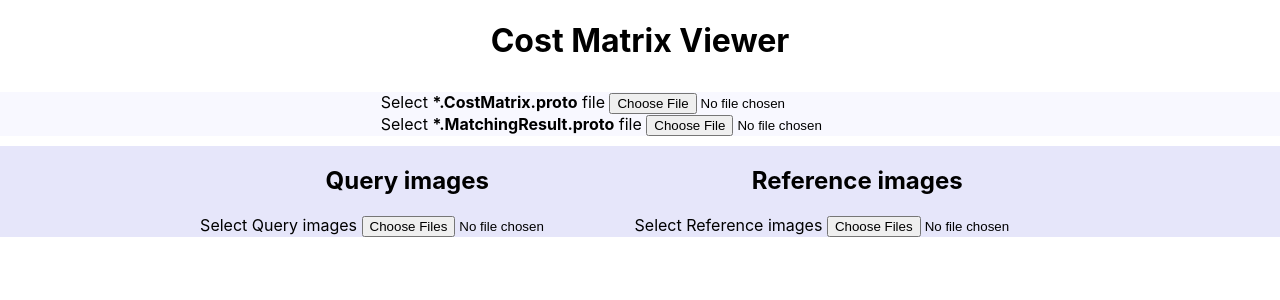
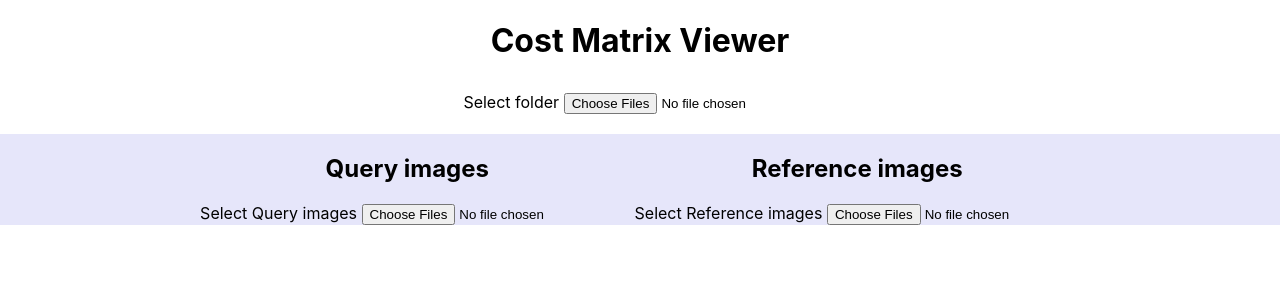
Before and after one commit to ovysotska/image_sequence_localizer, a React (Create React App) app in the folder src/viewer/: page / in a window 1280 px wide. Shown: the top 300 px of the page. Built offline with nearby package versions, Linux system fonts and the light colour scheme.

Commit message:
Loading all available data from folder

```diff
--- a/src/viewer/src/App.tsx
+++ b/src/viewer/src/App.tsx
@@ -1,35 +1,21 @@
 // Created by O. Vysotska in 2023
-import { useState, useEffect } from "react";
+import { useState } from "react";
 import "./App.css";
-import { ProtoLoader, MessageType } from "./ProtoLoader";
-import { CostMatrix, CostMatrixElement } from "./costMatrix";
-import { ImagesLoader } from "./ImagesLoader";
-import {
-  MatchingResultElement,
-  readMatchingResultFromProto,
-} from "./matchingResult";
-import CostMatrixComponent from "./CostMatrixComponent";
+import { CostMatrixElement } from "./resources/costMatrix";
+import { ImagesPreview } from "./components/ImagesPreview";
+import CostMatrixComponent from "./components/CostMatrixComponent";
+
+import DataLoader from "./components/DataLoader";
 
 function App() {
-  const [costMatrixProto, setCostMatrixProto] = useState(null);
-  const [costMatrix, setCostMatrix] = useState<CostMatrix>();
-  const [matchingResultProto, setMatchingResultProto] = useState(null);
-  const [matchingResult, setMatchingResult] =
-    useState<MatchingResultElement[]>();
+  const [costMatrixProtoFile, setCostMatrixProtoFile] = useState<File>();
+  const [matchingResultProtoFile, setMatchingResultProtoFile] =
+    useState<File>();
+  const [queryImageFiles, setQueryImageFiles] = useState<File[]>();
+  const [referenceImageFiles, setReferenceImageFiles] = useState<File[]>();
+
   const [selectedCostMatrixElement, setSelectedCostMatrixElement] =
     useState<CostMatrixElement>();
-
-  useEffect(() => {
-    if (costMatrixProto != null) {
-      console.log("Cost Matrix proto is loaded", costMatrixProto);
-      setCostMatrix(new CostMatrix(costMatrixProto));
-    }
-  }, [costMatrixProto]);
-
-  useEffect(() => {
-    console.log("Matching result proto changed", matchingResultProto);
-    setMatchingResult(readMatchingResultFromProto(matchingResultProto));
-  }, [matchingResultProto]);
 
   return (
     <div className="App">
@@ -43,23 +29,17 @@ function App() {
         }}
       >
         <h1 style={{ textAlign: "center" }}>Cost Matrix Viewer</h1>
+        <DataLoader
+          setCostMatrixProtoFile={setCostMatrixProtoFile}
+          setMatchingResultProtoFile={setMatchingResultProtoFile}
+          setQueryImageFiles={setQueryImageFiles}
+          setReferenceImageFiles={setReferenceImageFiles}
+        />
         <div className="costMatrix" style={{ backgroundColor: "ghostwhite" }}>
-          <div style={{display: "flex", flexDirection: "column", alignItems: "center"}}>
-            <div>
-              <ProtoLoader
-                onLoad={setCostMatrixProto}
-                messageType={MessageType.CostMatrix}
-              />
-              <ProtoLoader
-                onLoad={setMatchingResultProto}
-                messageType={MessageType.MatchingResult}
-              />
-            </div>
-          </div>
-          {costMatrix && (
+          {costMatrixProtoFile && (
             <CostMatrixComponent
-              costMatrix={costMatrix}
-              matchingResult={matchingResult}
+              costMatrixProtoFile={costMatrixProtoFile}
+              matchingResultProtoFile={matchingResultProtoFile}
               setSelectedCostMatrixElement={setSelectedCostMatrixElement}
             />
           )}
@@ -77,14 +57,16 @@ function App() {
           }}
         >
           <div>
-            <ImagesLoader
-              imageType={"Query"}
+            <ImagesPreview
+              imageFiles={queryImageFiles}
+              imageSource={"Query"}
               showImageId={selectedCostMatrixElement?.queryId}
             />
           </div>
           <div>
-            <ImagesLoader
-              imageType={"Reference"}
+            <ImagesPreview
+              imageFiles={referenceImageFiles}
+              imageSource={"Reference"}
               showImageId={selectedCostMatrixElement?.refId}
             />
           </div>
--- /dev/null
+++ b/src/viewer/src/components/DataLoader.tsx
@@ -0,0 +1,74 @@
+type DataLoaderProps = {
+  setMatchingResultProtoFile: (file: File) => void;
+  setCostMatrixProtoFile: (file: File) => void;
+  setQueryImageFiles: (files: File[]) => void;
+  setReferenceImageFiles: (file: File[]) => void;
+};
+
+function DataLoader(props: DataLoaderProps): React.ReactElement {
+  async function onChange(event: React.ChangeEvent<HTMLInputElement>) {
+    const fileList = event.target.files;
+    if (fileList == null) {
+      return;
+    }
+    const files = Array.from(fileList);
+
+    const costMatrixProtoFile = files.find((file) => {
+      return file.webkitRelativePath.split("/")[1].endsWith(".CostMatrix.pb");
+    });
+    if (costMatrixProtoFile == null) {
+      console.warn("CostMatrix proto file was not found");
+    } else {
+      props.setCostMatrixProtoFile(costMatrixProtoFile);
+    }
+
+    const matchingResultProtoFile = files.find((file) => {
+      return file.webkitRelativePath
+        .split("/")[1]
+        .endsWith(".MatchingResult.pb");
+    });
+
+    if (matchingResultProtoFile == null) {
+      console.warn("MatchingResult proto file was not found");
+    } else {
+      props.setMatchingResultProtoFile(matchingResultProtoFile);
+    }
+
+    const queryImageFiles = files.filter((file) => {
+      console.log(file.webkitRelativePath.split("/")[1]);
+      return file.webkitRelativePath.split("/")[1] === "query_images";
+    });
+    if (queryImageFiles.length === 0) {
+      console.warn("Query images was not found");
+    } else {
+      props.setQueryImageFiles(queryImageFiles);
+    }
+
+    const referenceImageFiles = files.filter((file) => {
+      return file.webkitRelativePath.split("/")[1] === "reference_images";
+    });
+    if (referenceImageFiles.length === 0) {
+      console.warn("Reference images was not found");
+    } else {
+      props.setReferenceImageFiles(referenceImageFiles);
+    }
+  }
+
+  return (
+    <div style={{ textAlign: "center" }}>
+      <label htmlFor="folderPicker">Select folder </label>
+      <input
+        type="file"
+        id="folderPicker"
+        name="fileList"
+        /* @ts-expect-error */
+        webkitdirectory=""
+        directory=""
+        multiple
+        onChange={onChange}
+      />
+    </div>
+  );
+}
+
+export default DataLoader;
--- a/src/viewer/src/ImageCostMatrix.tsx
+++ b/src/viewer/src/components/ImageCostMatrix.tsx
@@ -1,6 +1,6 @@
 import React, { forwardRef } from "react";
 import { useState, useRef, useEffect } from "react";
-import { MatchingResultElement } from "./matchingResult";
+import { MatchingResultElement } from "../resources/readers";
 
 const kZoomWindowPx = 30;
 
--- a/src/viewer/src/ImagesLoader.tsx
+++ b/src/viewer/src/components/ImagesPreview.tsx
@@ -23,28 +23,19 @@ type ImageData = {
   base64Encoding?: string;
 };
 
-type ImageLoaderProps = {
-  imageType: string;
+type ImagePreviewProps = {
+  imageFiles?: File[];
+  imageSource: string;
   showImageId?: number;
 };
 
-function ImagesLoader(props: ImageLoaderProps) {
+function ImagesPreview(props: ImagePreviewProps) {
   const [images, setImages] = useState<ImageData[]>();
   const [currentImageId, setCurrentImageId] = useState<number>(0);
 
-  useEffect(() => {
-    if (images == null || props.showImageId == null) {
-      return;
-    }
-    if (props.showImageId < 0 || props.showImageId >= images.length) {
-      return;
-    }
-    setCurrentImageId(props.showImageId);
-  }, [props.showImageId, images]);
+  const { imageFiles, showImageId } = props;
 
-  function onChange(event: React.ChangeEvent<HTMLInputElement>) {
-    event.preventDefault();
-    let files = event.target.files;
+  function loadImages(files?: File[]) {
     if (files == null) {
       return;
     }
@@ -66,10 +57,35 @@ function ImagesLoader(props: ImageLoaderProps) {
             setImages(imageList);
           })
           .catch((error) => {
-            console.log("Image was not loaded");
+            console.log("Image was not loaded", error);
           });
       }
     });
+  }
+
+  useEffect(() => {
+    // Loads from props
+    loadImages(imageFiles);
+  }, [imageFiles]);
+
+  useEffect(() => {
+    if (images == null || showImageId == null) {
+      return;
+    }
+    if (showImageId < 0 || showImageId >= images.length) {
+      return;
+    }
+    setCurrentImageId(showImageId);
+  }, [showImageId, images]);
+
+  function onChange(event: React.ChangeEvent<HTMLInputElement>) {
+    // Loads from input
+    event.preventDefault();
+    let files = event.target.files;
+    if (files == null) {
+      return;
+    }
+    loadImages(Array.from(files));
   }
 
   function handleNextClick() {
@@ -92,12 +108,14 @@ function ImagesLoader(props: ImageLoaderProps) {
         textAlign: "center",
       }}
     >
-      <h2>{props.imageType} images</h2>
+      <h2> {props.imageSource} images</h2>
 
-      <div>
-        <label htmlFor="folder">Select {props.imageType} images </label>
-        <input type="file" id="folder" multiple onChange={onChange} />
-      </div>
+      {!props.imageFiles && (
+        <div>
+          <label htmlFor="folder">Select {props.imageSource} images </label>
+          <input type="file" id="folder" multiple onChange={onChange} />
+        </div>
+      )}
       {images &&
         images.length > currentImageId &&
         images[currentImageId] !== undefined && (
@@ -118,5 +136,5 @@ function ImagesLoader(props: ImageLoaderProps) {
   );
 }
 
-export { ImagesLoader };
-export type { ImageLoaderProps };
+export { ImagesPreview };
+export type { ImagePreviewProps };
--- a/src/viewer/src/InteractiveCostMatrix.tsx
+++ b/src/viewer/src/components/InteractiveCostMatrix.tsx
@@ -1,10 +1,10 @@
 import React from "react";
 import { useState, useRef, useEffect, useCallback } from "react";
-import { CostMatrix, CostMatrixElement } from "./costMatrix";
+import { CostMatrix, CostMatrixElement } from "../resources/costMatrix";
 import { ZoomBlockParams } from "./ImageCostMatrix";
 
 import * as d3 from "d3";
-import { MatchingResultElement } from "./matchingResult";
+import { MatchingResultElement } from "../resources/readers";
 
 type TooltipProps = {
   opacity: number;
--- a/src/viewer/src/matchingResult.tsx
+++ /dev/null
@@ -1,17 +0,0 @@
-type MatchingResultElement = {
-  queryId: number;
-  refId: number;
-  real: boolean;
-};
-
-function readMatchingResultFromProto(
-  matchingResultProto?: any
-): MatchingResultElement[] | undefined {
-  if (matchingResultProto == null) {
-    return undefined;
-  }
-  return matchingResultProto.matches;
-}
-
-export { type MatchingResultElement };
-export { readMatchingResultFromProto };
```
Also changed, not shown: src/viewer/src/components/CostMatrixComponent.tsx (renamed from src/viewer/src/CostMatrixComponent.tsx, +49 -14 lines), src/viewer/src/resources/readers.ts (added, +87 -0 lines), src/viewer/src/components/ImagesLoader.css (renamed from src/viewer/src/ImagesLoader.css), src/viewer/src/components/ProtoLoader.tsx (renamed from src/viewer/src/ProtoLoader.tsx), src/viewer/src/resources/costMatrix.ts (renamed from src/viewer/src/costMatrix.ts).
